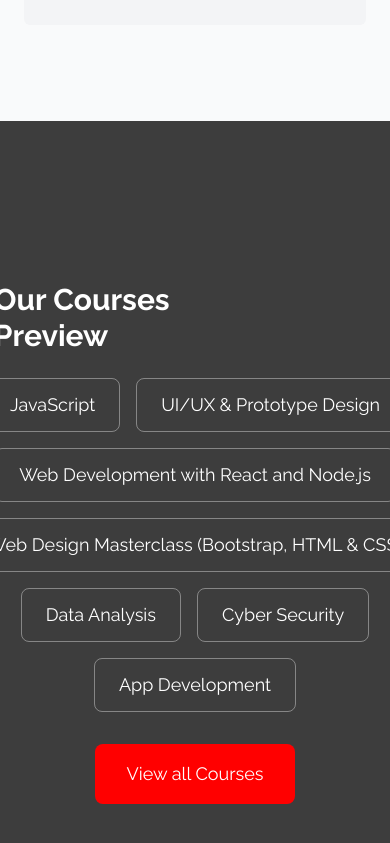
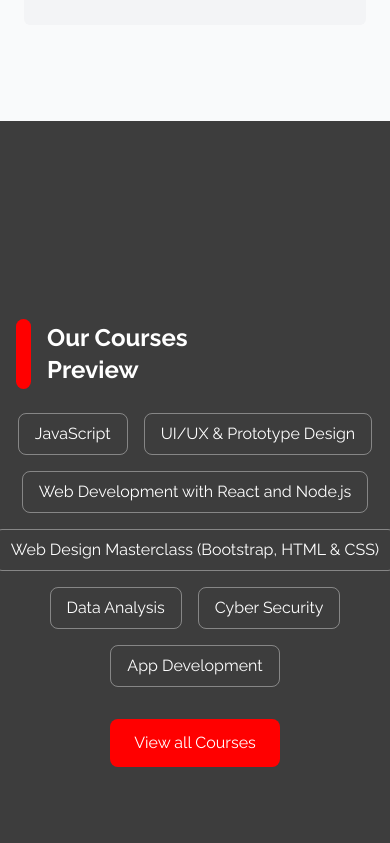
Before and after one commit to JohnnnGreat/Diplomats, a Next.js app: page / in a window 390 px wide. Shown: the part 1420-2263 px from the top of the page. Built offline with nearby package versions, Linux system fonts and the light colour scheme.

Commit message:
"Updated CoursesPreview component styles and layout"

```diff
--- a/src/components/Home/CoursesPreview/index.tsx
+++ b/src/components/Home/CoursesPreview/index.tsx
@@ -3,21 +3,22 @@
 
 const CoursesPreview = () => {
    return (
-      <div className="min-h-screen overflow-hidden bg-[#000000c2] flex flex-col items-center justify-center p-8">
-         <div className="max-w-[1000px]">
+      <div className="min-h-screen overflow-hidden bg-[#000000c2] flex flex-col items-center justify-center p-4 md:p-8">
+         <div className="max-w-screen-lg w-full">
             {" "}
+            {/* Adjust max-width and width */}
             {/* Heading */}
             <div className="flex gap-x-4 items-center mb-6">
                <div className="w-[15px] bg-brandColor rounded-[10px] h-[70px]"></div>
                {/* Title */}
-               <h2 className="text-3xl font-bold text-white max-w-[200px]">Our Courses Preview</h2>
+               <h2 className="text-2xl md:text-3xl font-bold text-white max-w-[200px]">Our Courses Preview</h2>
             </div>
             {/* Courses Grid */}
             <div className="flex flex-wrap gap-4 mb-8 justify-center">
                {coursesPreview.map((course: string, index: number) => (
                   <div
                      key={index}
-                     className="inline-block px-6 py-3 border border-[#ffffff60] text-white text-lg rounded-lg hover:bg-[#00000050] transition-transform transform hover:scale-105 whitespace-nowrap"
+                     className="inline-block px-4 py-2 md:px-6 md:py-3 border border-[#ffffff60] text-white text-base md:text-lg rounded-lg hover:bg-[#00000050] transition-transform transform hover:scale-105 whitespace-nowrap"
                   >
                      {course}
                   </div>
@@ -25,7 +26,7 @@
             </div>
             <div className="flex justify-center">
                {/* View All Button */}
-               <button className="px-8 py-4 bg-brandColor text-white text-lg rounded-lg hover:brandColor transition-transform transform hover:scale-105">
+               <button className="px-6 py-3 md:px-8 md:py-4 bg-brandColor text-white text-base md:text-lg rounded-lg hover:bg-brandColor-dark transition-transform transform hover:scale-105">
                   View all Courses
                </button>
             </div>
```
